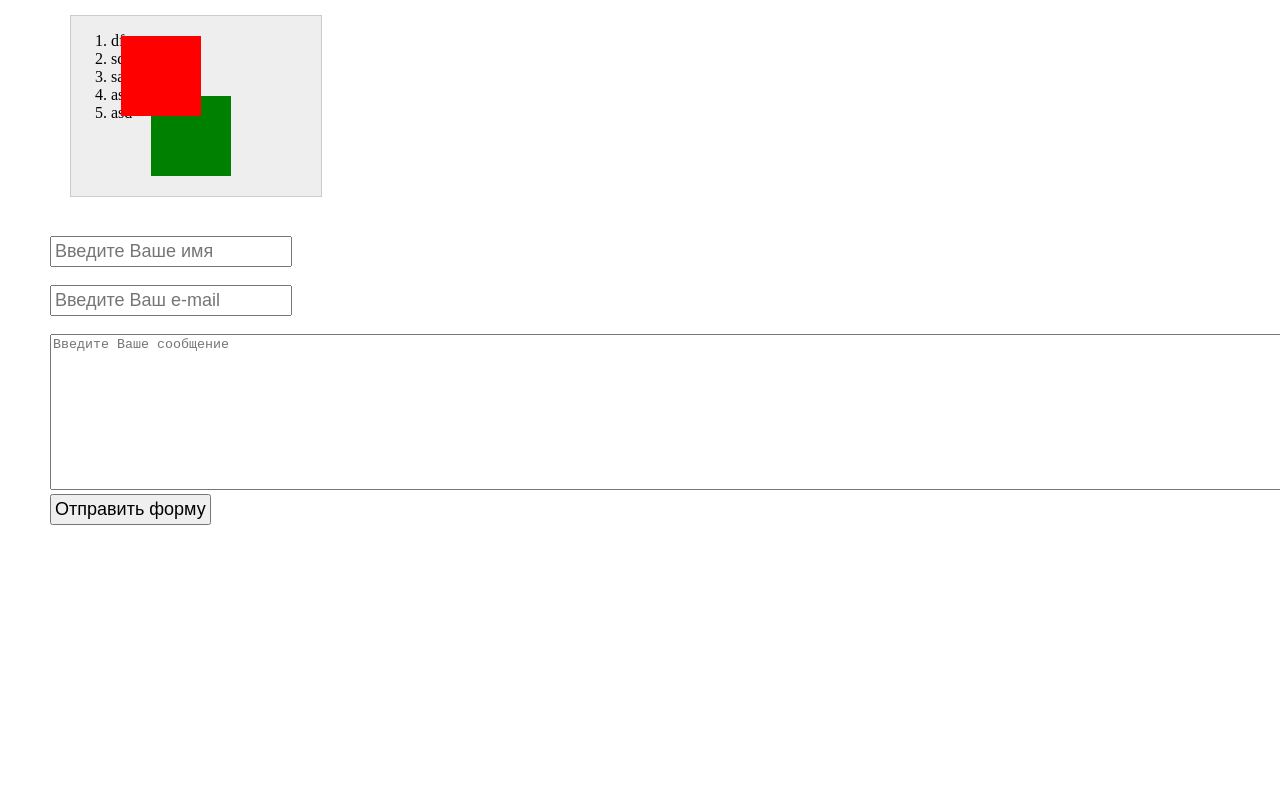
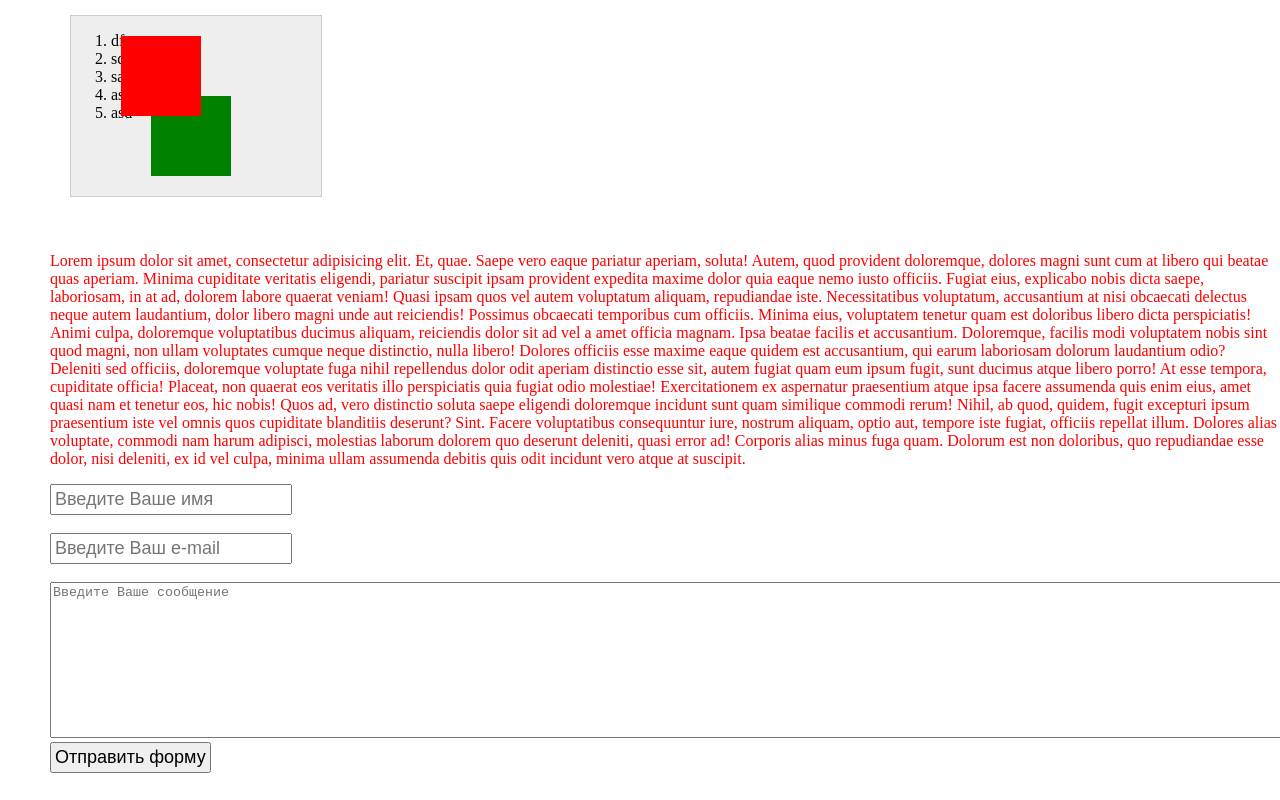
Before and after one commit to IlyaDem/frontend3, a plain HTML site: page index.html in a window 1280 px wide. Shown: the top 800 px of the page. Drawn offline with Linux system fonts and the light colour scheme.

Commit message:
third variant

```diff
--- a/index.html
+++ b/index.html
@@ -18,6 +18,18 @@
 </ol>
 </div>
 <br><br><br>
+<p>
+	<span>Lorem ipsum dolor sit amet, consectetur adipisicing elit. Et, quae. Saepe vero eaque pariatur aperiam, soluta! Autem, quod provident doloremque, dolores magni sunt cum at libero qui beatae quas aperiam.</span>
+	<span>Minima cupiditate veritatis eligendi, pariatur suscipit ipsam provident expedita maxime dolor quia eaque nemo iusto officiis. Fugiat eius, explicabo nobis dicta saepe, laboriosam, in at ad, dolorem labore quaerat veniam!</span>
+	<span>Quasi ipsam quos vel autem voluptatum aliquam, repudiandae iste. Necessitatibus voluptatum, accusantium at nisi obcaecati delectus neque autem laudantium, dolor libero magni unde aut reiciendis! Possimus obcaecati temporibus cum officiis.</span>
+	<span>Minima eius, voluptatem tenetur quam est doloribus libero dicta perspiciatis! Animi culpa, doloremque voluptatibus ducimus aliquam, reiciendis dolor sit ad vel a amet officia magnam. Ipsa beatae facilis et accusantium.</span>
+	<span>Doloremque, facilis modi voluptatem nobis sint quod magni, non ullam voluptates cumque neque distinctio, nulla libero! Dolores officiis esse maxime eaque quidem est accusantium, qui earum laboriosam dolorum laudantium odio?</span>
+	<span>Deleniti sed officiis, doloremque voluptate fuga nihil repellendus dolor odit aperiam distinctio esse sit, autem fugiat quam eum ipsum fugit, sunt ducimus atque libero porro! At esse tempora, cupiditate officia!</span>
+	<span>Placeat, non quaerat eos veritatis illo perspiciatis quia fugiat odio molestiae! Exercitationem ex aspernatur praesentium atque ipsa facere assumenda quis enim eius, amet quasi nam et tenetur eos, hic nobis!</span>
+	<span>Quos ad, vero distinctio soluta saepe eligendi doloremque incidunt sunt quam similique commodi rerum! Nihil, ab quod, quidem, fugit excepturi ipsum praesentium iste vel omnis quos cupiditate blanditiis deserunt? Sint.</span>
+	<span>Facere voluptatibus consequuntur iure, nostrum aliquam, optio aut, tempore iste fugiat, officiis repellat illum. Dolores alias voluptate, commodi nam harum adipisci, molestias laborum dolorem quo deserunt deleniti, quasi error ad!</span>
+	<span>Corporis alias minus fuga quam. Dolorum est non doloribus, quo repudiandae esse dolor, nisi deleniti, ex id vel culpa, minima ullam assumenda debitis quis odit incidunt vero atque at suscipit.</span>
+</p>
 <form action="#">
 <input type="text" placeholder="Введите Ваше имя"><br><br>
 <input type="email" placeholder="Введите Ваш e-mail"><br><br>
--- a/my.css
+++ b/my.css
@@ -34,3 +34,4 @@ input{
 	padding: 3px;
 	font-size: 18px;
 }
+p{color: red;}
```
